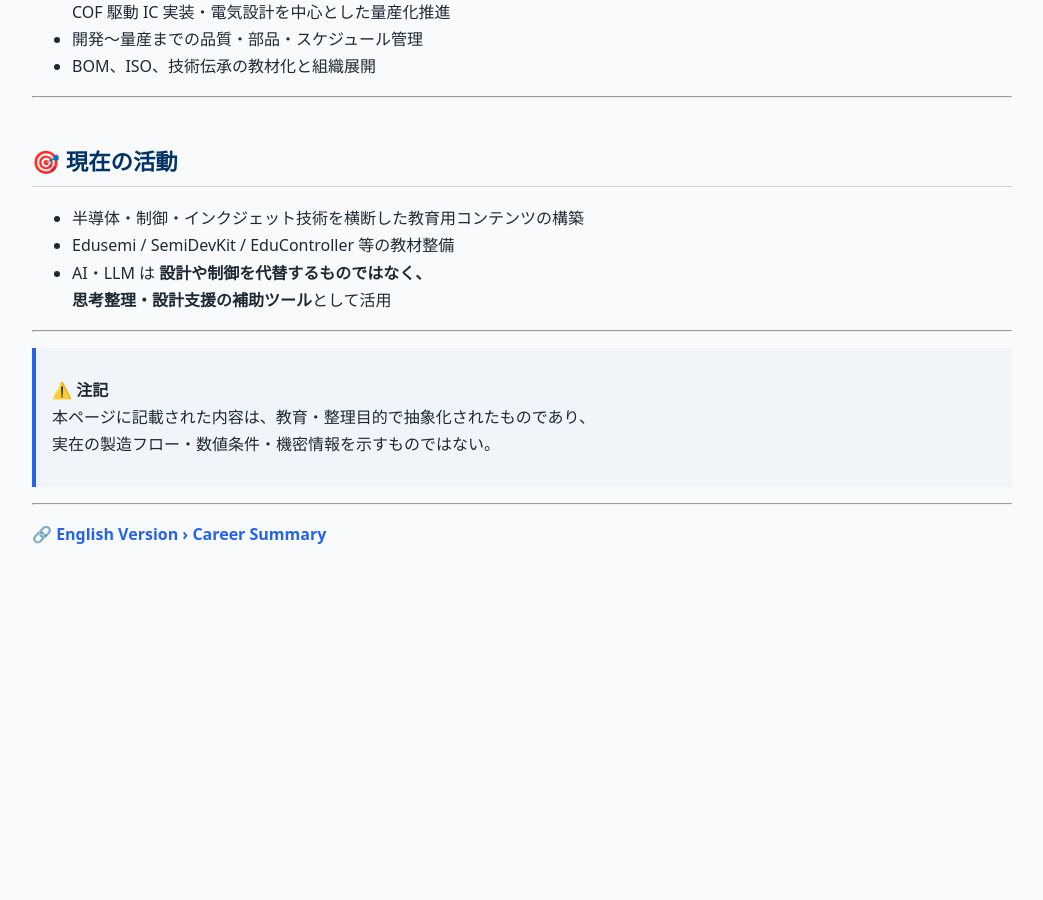
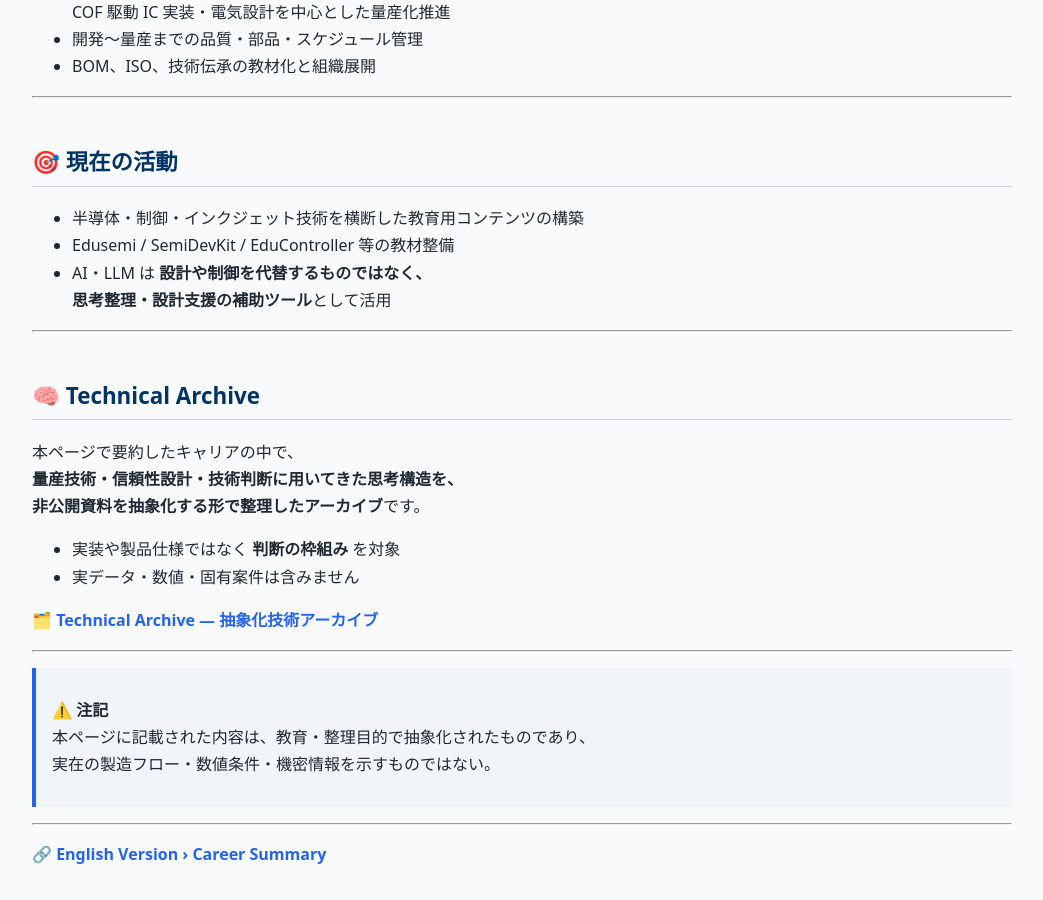
Before and after one commit to Samizo-AITL/Samizo-AITL.github.io, a Jekyll site: the page built from about/career-summary/index.md, in a window 1280 px wide and 900 px high, scrolled down 1170 px. Shown: the whole window, without its empty margins (118-1161 px from the left). Built offline with Jekyll 4.4.1, drawn with Linux system fonts in a browser that asks for light colours; before the commit the page ends 1750 px from its top, so only the background shows below that.

Commit message:
Update index.md

```diff
--- a/about/career-summary/index.md
+++ b/about/career-summary/index.md
@@ -57,6 +57,19 @@ description: "制御・半導体・インクジェット・教育を貫く技術
 
 ---
 
+## 🧠 Technical Archive
+
+本ページで要約したキャリアの中で、
+**量産技術・信頼性設計・技術判断に用いてきた思考構造を、
+非公開資料を抽象化する形で整理したアーカイブ**です。
+
+- 実装や製品仕様ではなく **判断の枠組み** を対象
+- 実データ・数値・固有案件は含みません
+
+🗂️ **[Technical Archive — 抽象化技術アーカイブ](../docs/)**
+
+---
+
 > ⚠️ **注記**
 > 本ページに記載された内容は、教育・整理目的で抽象化されたものであり、
 > 実在の製造フロー・数値条件・機密情報を示すものではない。
```
